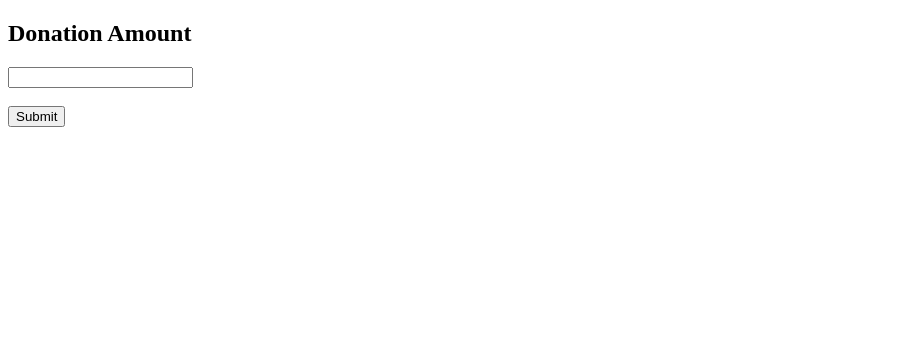
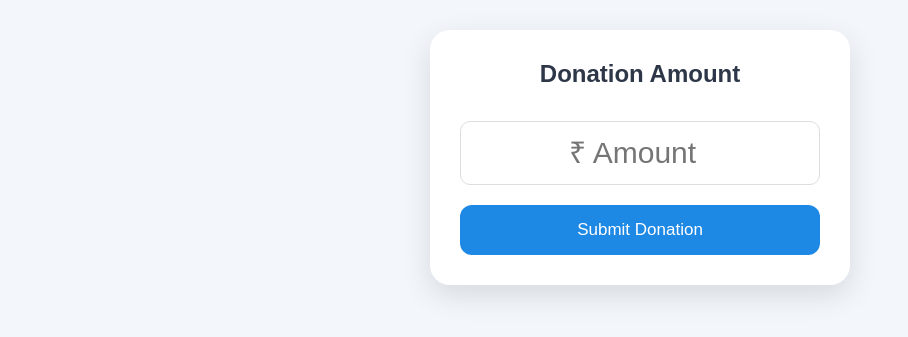
Before and after one commit to pathikritpand7/ngo-donation-records, a FastAPI app: page /amount in a window 1280 px wide. Shown: the top 337 px of the page, without its empty margins (0-908 px from the left). Run offline with FastAPI, Linux system fonts and the light colour scheme.

Commit message:
Initial commit

```diff
--- a/main.py
+++ b/main.py
@@ -29,13 +29,25 @@ async def payment(
     phone: str = Form(...)
 ):
 
+    phone = phone.strip()
+
+    if not phone.isdigit() or len(phone) != 10:
+        return templates.TemplateResponse(
+            request=request,
+            name="index.html",
+            context={
+                "error": "Please enter a valid 10-digit mobile number."
+            },
+            status_code=400
+        )
+
     user_data["name"] = name
     user_data["phone"] = phone
 
     return templates.TemplateResponse(
-            request=request,
-            name="payment.html"
-        )
+        request=request,
+        name="payment.html"
+    )
 
 
 @app.get("/amount", response_class=HTMLResponse)
--- /dev/null
+++ b/static/style.css
@@ -0,0 +1,92 @@
+*{
+    margin:0;
+    padding:0;
+    box-sizing:border-box;
+    font-family:Arial, Helvetica, sans-serif;
+}
+
+body{
+    background:#f3f7fb;
+}
+
+.container{
+    max-width:420px;
+    margin:30px auto;
+    background:white;
+    border-radius:20px;
+    padding:30px;
+    box-shadow:0 10px 30px rgba(0,0,0,.12);
+}
+
+.logo{
+    width:90px;
+    display:block;
+    margin:auto;
+    margin-bottom:15px;
+}
+
+h2{
+    text-align:center;
+    color:#2d3748;
+    margin-bottom:25px;
+}
+
+p{
+    text-align:center;
+    color:#666;
+    margin-bottom:25px;
+}
+
+label{
+    font-weight:bold;
+    color:#444;
+}
+
+input{
+    width:100%;
+    padding:14px;
+    margin-top:8px;
+    margin-bottom:20px;
+    border:1px solid #ddd;
+    border-radius:10px;
+    font-size:16px;
+}
+
+input:focus{
+    outline:none;
+    border-color:#1e88e5;
+}
+
+button{
+    width:100%;
+    padding:15px;
+    background:#1e88e5;
+    color:white;
+    border:none;
+    border-radius:12px;
+    font-size:17px;
+    cursor:pointer;
+    transition:.3s;
+}
+
+button:hover{
+    background:#1565c0;
+}
+
+.qr{
+    width:250px;
+    display:block;
+    margin:20px auto;
+}
+
+.success{
+    text-align:center;
+    color:green;
+    font-size:22px;
+    font-weight:bold;
+}
+
+.amount{
+    font-size:30px;
+    text-align:center;
+}
--- a/supabase_client.py
+++ b/supabase_client.py
@@ -1,5 +1,8 @@
+from dotenv import load_dotenv
 import os
 from supabase import create_client
+
+load_dotenv()
 
 SUPABASE_URL = os.getenv("SUPABASE_URL")
 SUPABASE_KEY = os.getenv("SUPABASE_KEY")
--- a/templates/amount.html
+++ b/templates/amount.html
@@ -2,31 +2,47 @@
 <html>
 
 <head>
-    <title>Amount</title>
+
+<title>Donation Amount</title>
+
+<link rel="stylesheet" href="/static/style.css">
+
+<meta name="viewport" content="width=device-width, initial-scale=1">
+
 </head>
 
 <body>
+
+<div class="container">
 
 <h2>Donation Amount</h2>
 
 <form action="/submit" method="post">
 
 <input
+
+class="amount"
+
 type="number"
+
 step="0.01"
+
 name="amount"
+
+placeholder="₹ Amount"
+
 required>
-
-<br><br>
 
 <button>
 
-Submit
+Submit Donation
 
 </button>
 
 </form>
 
+</div>
+
 </body>
 
 </html>
```
Also changed, not shown: templates/index.html (+32 -9 lines), templates/payment.html (+16 -8 lines), templates/success.html (+25 -7 lines), static/logo.png (added).
